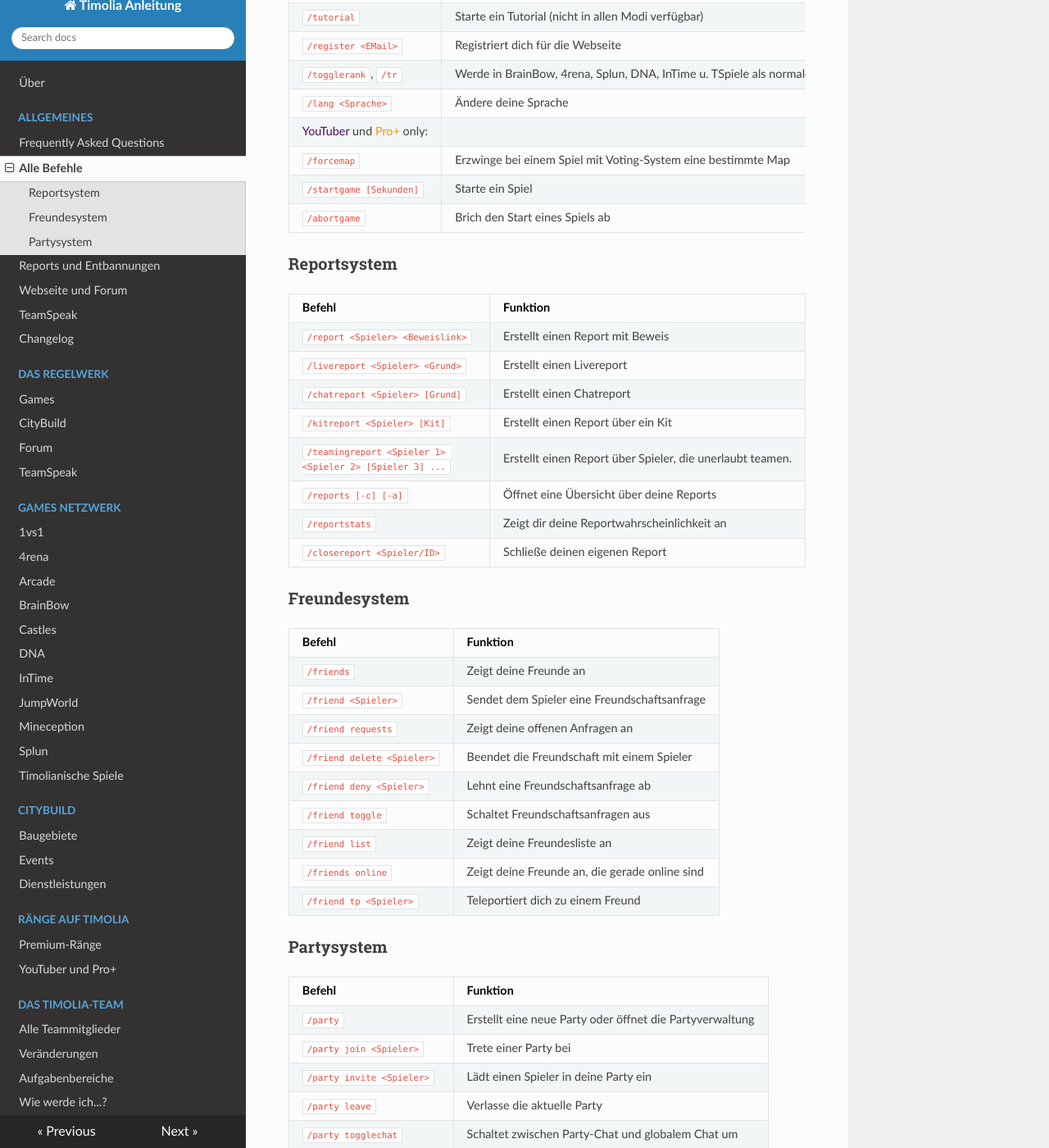
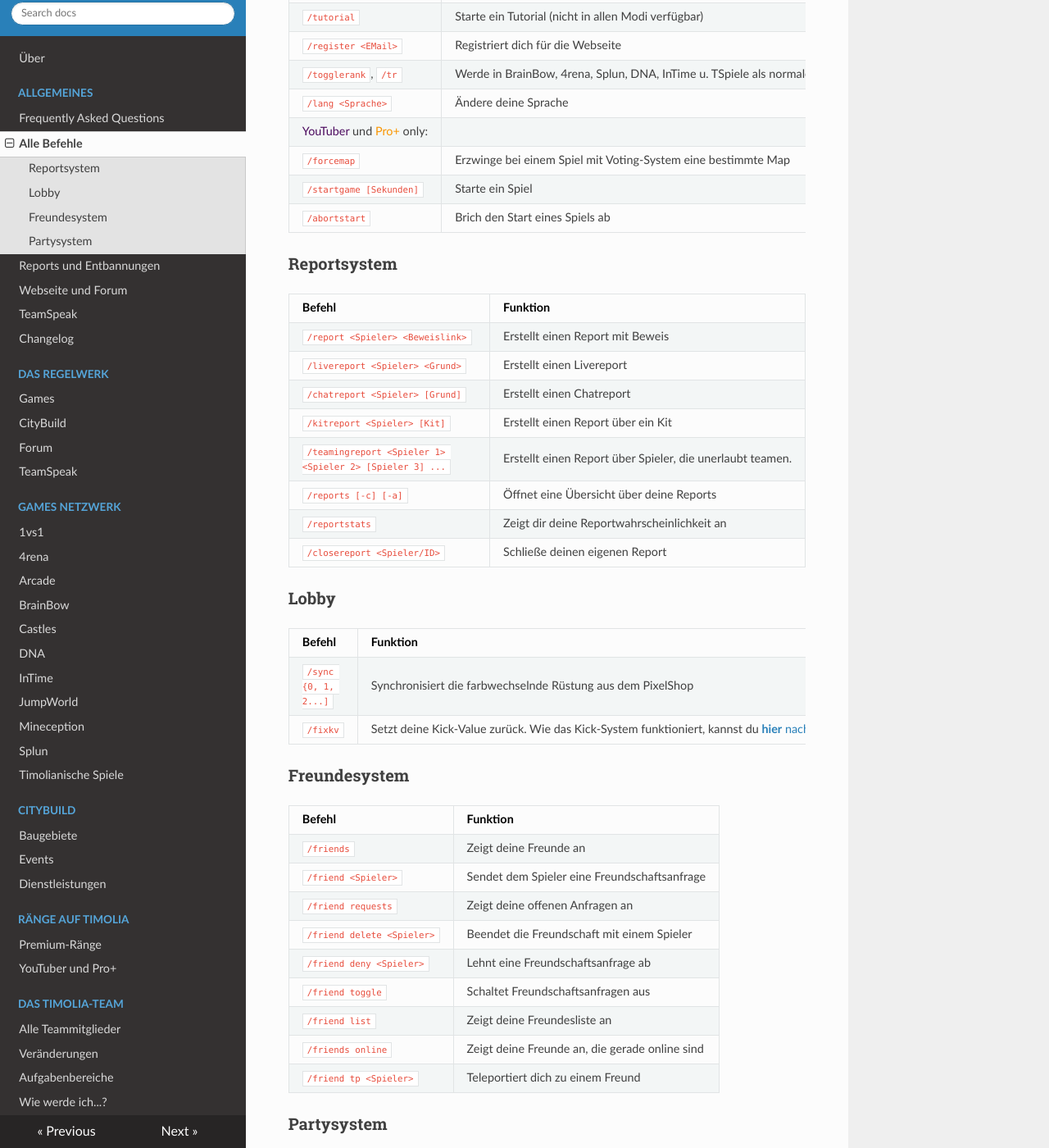
Before and after one commit to TimoliaDE/HowTo, an MkDocs documentation site: the page built from docs/commands.md, in a window 1280 px wide and 1400 px high, scrolled down 787 px. Shown: the whole window at 82% size. Built offline with MkDocs 1.6.1, drawn with Linux system fonts in a browser that asks for light colours; nearby versions of some CDN libraries; old or Windows-style settings are respelled for this version of MkDocs.

Commit message:
/fixkv und /sync [0, 1, 2...] zu commands hinzugefügt

```diff
--- a/docs/commands.md
+++ b/docs/commands.md
@@ -25,7 +25,7 @@ Diese Befehle sind global nutzbar und stehen dir jederzeit zur Verfügung.
 <span style="color:#4C0B5F">YouTuber</span> und <span style="color:#F99500">Pro+</span> only:
 | `/forcemap` | Erzwinge bei einem Spiel mit Voting-System eine bestimmte Map |
 | `/startgame [Sekunden]` | Starte ein Spiel |
-| `/abortgame` | Brich den Start eines Spiels ab |
+| `/abortstart` | Brich den Start eines Spiels ab |
 
 ### Reportsystem
 
@@ -39,6 +39,13 @@ Diese Befehle sind global nutzbar und stehen dir jederzeit zur Verfügung.
 | `/reports [-c] [-a]` | Öffnet eine Übersicht über deine Reports |
 | `/reportstats` | Zeigt dir deine Reportwahrscheinlichkeit an |
 | `/closereport <Spieler/ID>` | Schließe deinen eigenen Report |
+
+### Lobby
+| Befehl | Funktion |
+| ------ | -------- |
+| `/sync {0, 1, 2...]` | Synchronisiert die farbwechselnde Rüstung aus dem PixelShop|
+| `/fixkv` | Setzt deine Kick-Value zurück. Wie das Kick-System funktioniert, kannst du [<strong>hier</strong> nachlesen](https://howto.timolia.de/faq/#wie-funtkioniert-das-kick-system-bei-vollen-lobbys)
+
 
 ### Freundesystem
 
```
